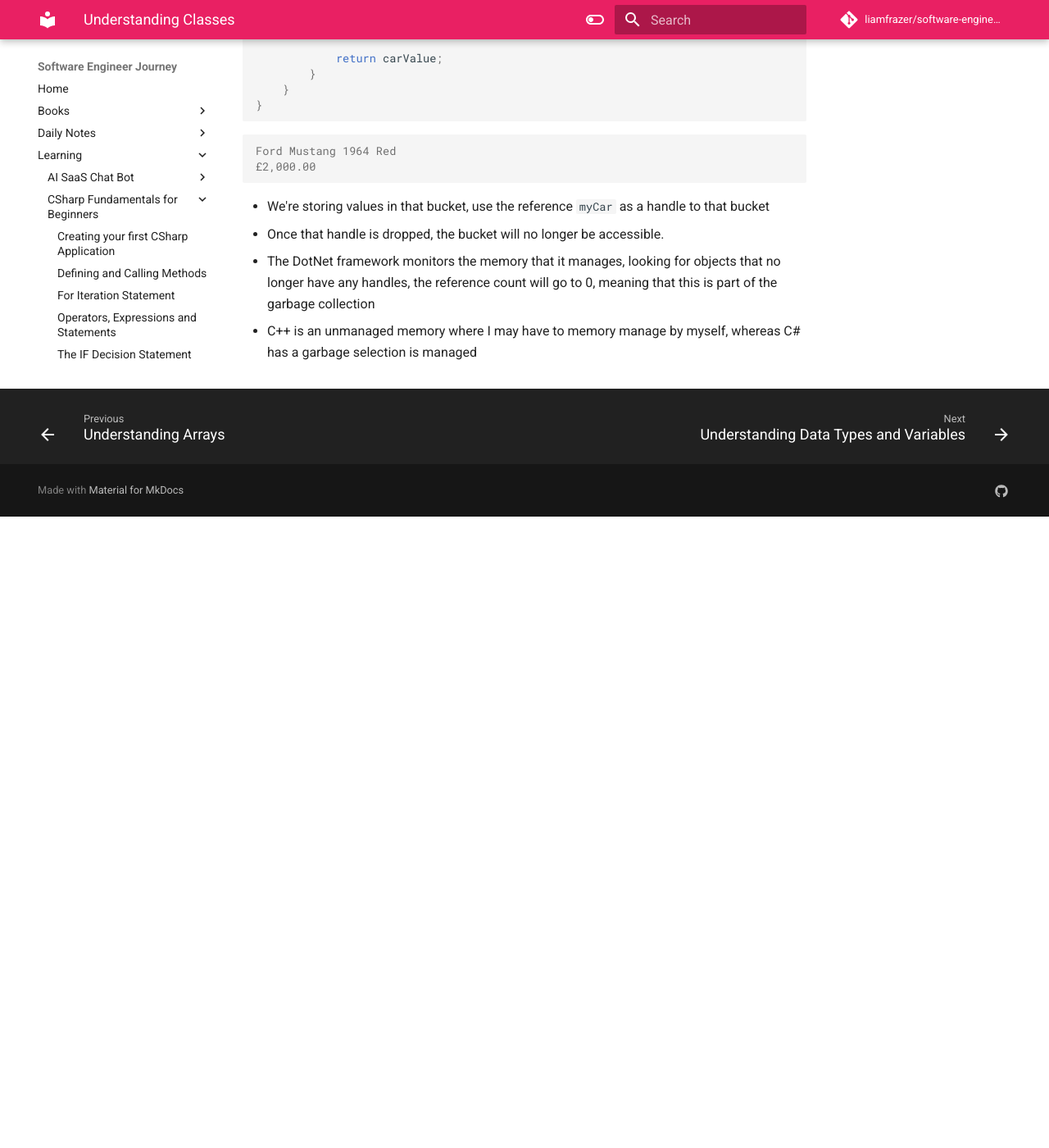
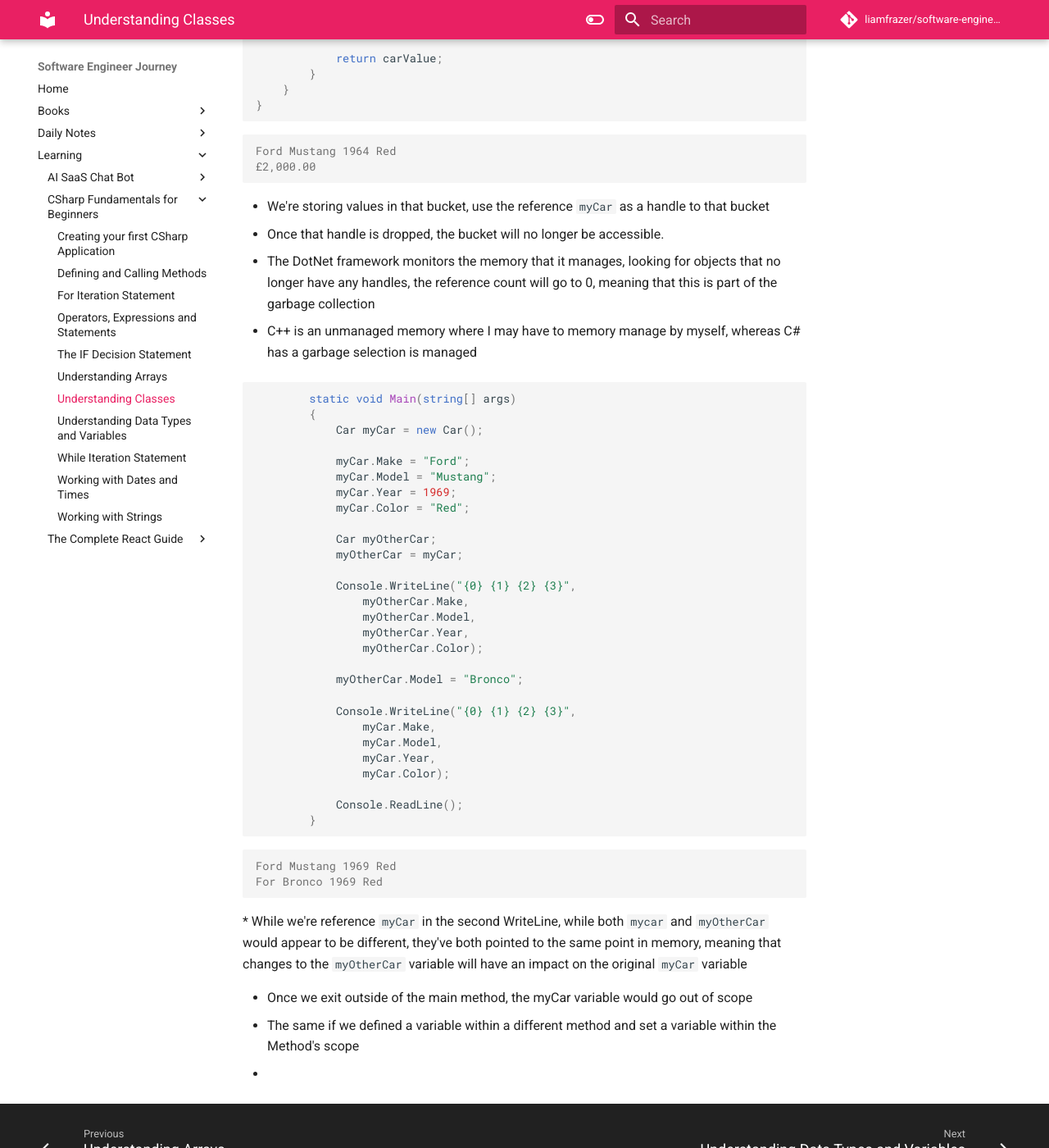
Before and after one commit to liamfrazer/software-engineer-journey, an MkDocs documentation site: the page built from docs/Learning/CSharp Fundamentals for Beginners/Understanding Classes.md, in a window 1280 px wide and 1400 px high, scrolled down 1941 px. Shown: the whole window at 82% size. Built offline with MkDocs 1.6.1 and Material for MkDocs 9.7.7, drawn with Linux system fonts in a browser that asks for light colours; comment, search, counter and statistics services are not loaded; before the commit the page ends 2571 px from its top, so only the background shows below that.

Commit message:
vault backup: 2024-01-07 11:37:51

````diff
--- a/docs/Learning/CSharp Fundamentals for Beginners/Understanding Classes.md
+++ b/docs/Learning/CSharp Fundamentals for Beginners/Understanding Classes.md
@@ -103,3 +103,44 @@ Ford Mustang 1964 Red
 * The DotNet framework monitors the memory that it manages, looking for objects that no longer have any handles, the reference count will go to 0, meaning that this is part of the garbage collection
 
 * C++ is an unmanaged memory where I may have to memory manage by myself, whereas C# has a garbage selection is managed
+
+```c#
+        static void Main(string[] args)
+        {
+            Car myCar = new Car();
+
+            myCar.Make = "Ford";
+            myCar.Model = "Mustang";
+            myCar.Year = 1969;
+            myCar.Color = "Red";
+
+            Car myOtherCar;
+            myOtherCar = myCar;
+
+            Console.WriteLine("{0} {1} {2} {3}",
+                myOtherCar.Make,
+                myOtherCar.Model,
+                myOtherCar.Year,
+                myOtherCar.Color);
+
+            myOtherCar.Model = "Bronco";
+
+            Console.WriteLine("{0} {1} {2} {3}",
+                myCar.Make,
+                myCar.Model,
+                myCar.Year,
+                myCar.Color);
+
+            Console.ReadLine();
+        }
+```
+```console
+Ford Mustang 1969 Red
+For Bronco 1969 Red
+```
+* While we're reference `myCar` in the second WriteLine, while both `mycar` and `myOtherCar` would appear to be different, they've both pointed to the same point in memory, meaning that changes to the `myOtherCar` variable will have an impact on the original `myCar` variable
+
+* Once we exit outside of the main method, the myCar variable would go out of scope
+* The same if we defined a variable within a different method and set a variable within the Method's scope
+
+*
````
